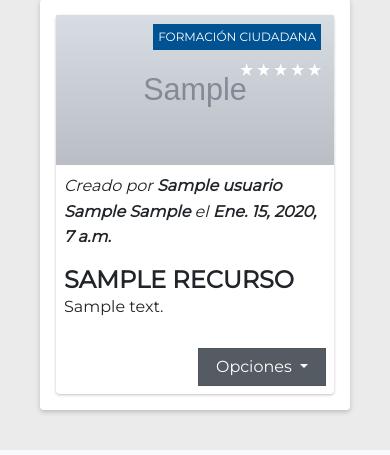
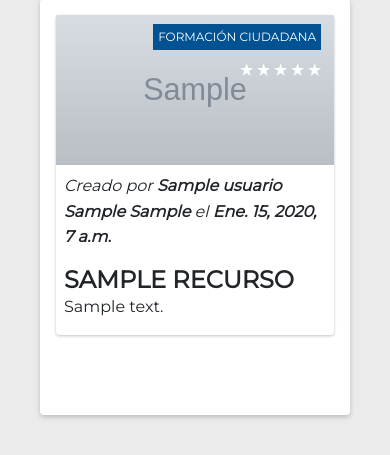
Before and after one commit to johannvalenzuela/formacion-ciudadana, a Django app: page /biblioteca_digital/ in a window 390 px wide. Shown: the part 453-908 px from the top of the page. Run offline with Django 3.2, Linux system fonts and the light colour scheme; a user stored in the database is signed in; tables that the repository leaves empty hold one stand-in row (values such as "Sample post"); grey boxes marked "Sample" are stand-in pictures; some libraries are stand-ins or nearby versions.

Commit message:
fix: deshabilitando botones de la pantalla principal y separando tarjetas

```diff
--- a/biblioteca_digital/templates/biblioteca_digital/principal.html
+++ b/biblioteca_digital/templates/biblioteca_digital/principal.html
@@ -100,7 +100,7 @@
                                     <p>{{ recurso.descripcion }}</p>
                                 </div>
                             </div>
-                            <div class="text-right mb-2 mr-2">
+                            <!-- <div class="text-right mb-2 mr-2">
                                 <div class="dropdown show">
                                     <a class="btn btn-secondary dropdown-toggle" href="#" role="button" id="dropdownMenuLink" data-toggle="dropdown" aria-haspopup="true"
                                         aria-expanded="false">
@@ -114,7 +114,7 @@
                                         <a class="dropdown-item" href="{{ recurso.id }}/descargar/">Descargar</a>
                                     </div>
                                 </div>
-                            </div>
+                            </div> -->
                         </a>
                     </div>
 
--- a/static/css/styles.css
+++ b/static/css/styles.css
@@ -152,6 +152,9 @@ body{
     .grid-container {
         display: block !important;
     }
+    .grid-item {
+        margin-bottom: 1rem !important;
+    }
 }
 
 @media only screen and (max-width: 766px) {
@@ -282,6 +285,10 @@ ul ul a {
     }
     .grid-container {
         display: block !important;
+        margin-bottom: 2rem !important;
+    }
+    .grid-item {
+        margin-bottom: 2rem !important;
     }
 }
 
```
